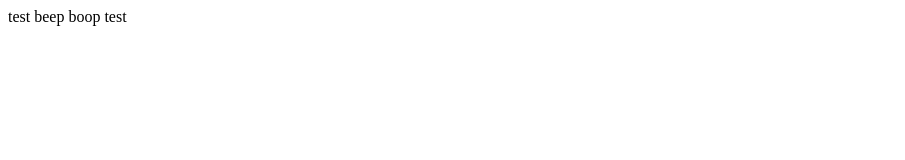
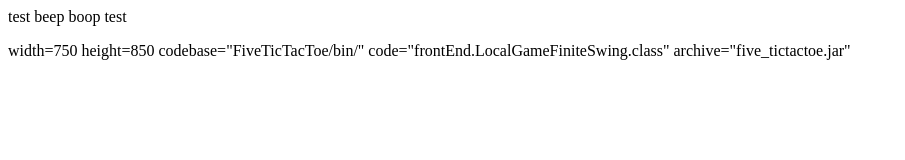
Before and after one commit to kfinch/kfinch-fivetictactoe, a plain HTML site: page index.html in a window 1280 px wide. Shown: the whole page, without its empty margins (0-905 px from the left). Drawn offline with Linux system fonts and the light colour scheme.

Commit message:
Update index.html

```diff
--- a/index.html
+++ b/index.html
@@ -12,7 +12,7 @@
     deployJava.runApplet(attributes, parameters, version);
 </script>
 -->
-<applet
+<applet>
   width=750
   height=850
   codebase="FiveTicTacToe/bin/"
```
